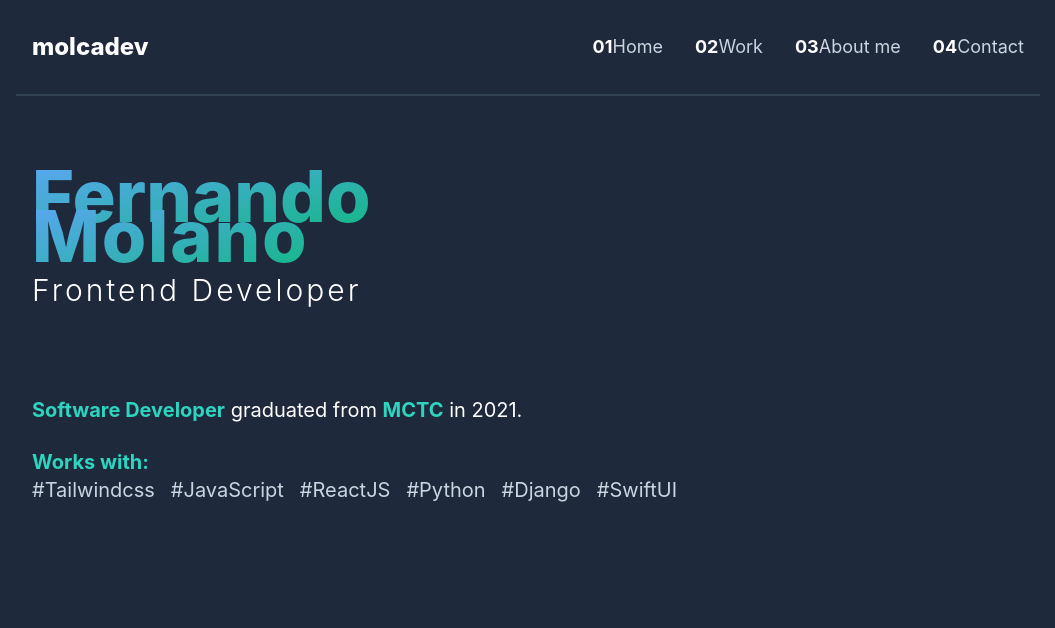
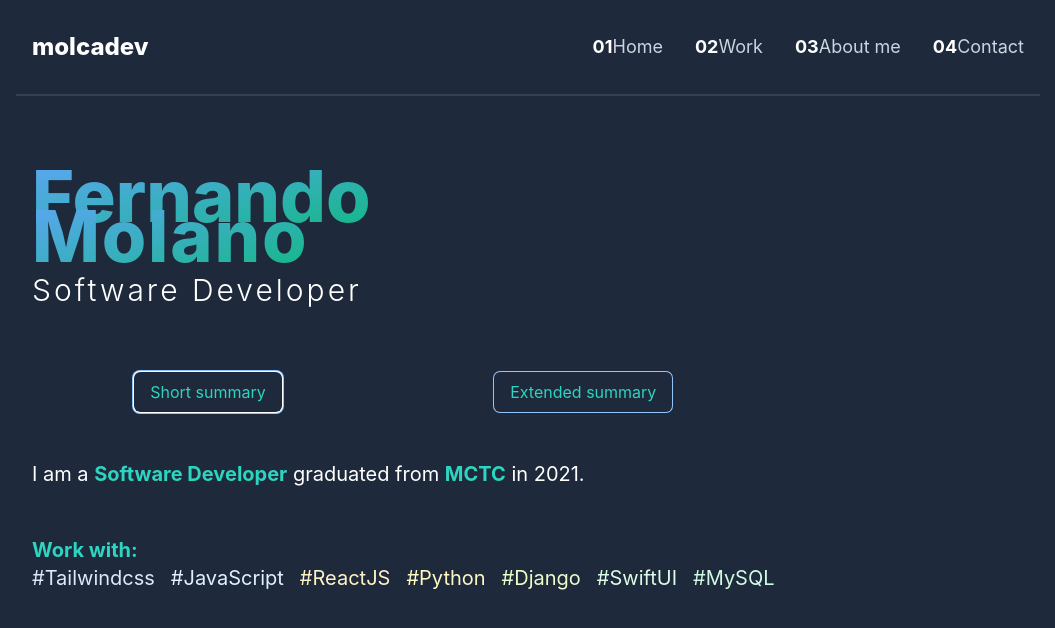
Before and after one commit to fermolanoc/fermolanoc.github.io, a React (Create React App) app: page / in a window 1280 px wide. Shown: the top 628 px of the page, without its empty margins (112-1167 px from the left). Built offline with nearby package versions, Linux system fonts and the light colour scheme.

Commit message:
[UPDATE] hero section including conditional rendering with short and extended summary version

```diff
--- /dev/null
+++ b/src/components/ExtendedSummary.js
@@ -0,0 +1,42 @@
+function ExtendedSummary() {
+  return (
+    <div className="mt-10 text-xl space-y-3">
+      <p>
+        I am a{" "}
+        <strong className="font-bold bg-clip-text text-transparent bg-teal-400">
+          Software Developer
+        </strong>{" "}
+        graduated from{" "}
+        <span className="bg-clip-text text-transparent bg-teal-400">MCTC</span>{" "}
+        in 2021.
+      </p>
+      <p>
+        Main focused on{" "}
+        <span className="text-cyan-400 font-semibold">
+          {" "}
+          Frontend Technologies
+        </span>
+        .
+      </p>
+      <p>
+        Becoming{" "}
+        <span className="text-cyan-400 font-semibold">
+          {" "}
+          Mobile Apps Developer{" "}
+        </span>
+        on December 2022.
+      </p>
+      <p>
+        Passion for{" "}
+        <span className="text-cyan-400 font-semibold"> photography </span> and{" "}
+        <span className="text-cyan-400 font-semibold"> tech gadgets</span>.
+      </p>
+      <p>
+        <span className="font-semibold"> Creative writer </span>
+        <span className="text-slate-500">(Won a contest once 🥇)</span>
+      </p>
+    </div>
+  );
+}
+
+export default ExtendedSummary;
--- a/src/components/Hero.js
+++ b/src/components/Hero.js
@@ -1,4 +1,9 @@
+import { useState } from "react";
+import ExtendedSummary from "./ExtendedSummary";
+import ShortSummary from "./ShortSummary";
+
 function Hero() {
+  const [summary, setSummary] = useState("Short");
   return (
     <div className="snap-start flex flex-col space-y-2 mt-16 px-4 h-screen items-start">
       <div>
@@ -13,33 +18,41 @@ function Hero() {
           </span>
         </div>
         <div class="text-left text-3xl font-light text-white tracking-widest">
-          Frontend Developer
+          Software Developer
         </div>
       </div>
       <div className="text-left text-white space-y-6">
-        <div className="mt-20 text-xl">
-          <p>
-            <strong className="font-bold bg-clip-text text-transparent bg-teal-400">
-              Software Developer
-            </strong>{" "}
-            graduated from{" "}
-            <strong className="font-bold bg-clip-text text-transparent bg-teal-400">
-              MCTC
-            </strong>{" "}
-            in 2021.
-          </p>
+        <div className="flex w-full items-center justify-around gap-2 mt-14 mb-12">
+          <button
+            onClick={() => setSummary("Short")}
+            className={`${
+              summary === "Short" ? "ring-offset-1" : "ring-offset-0"
+            } px-4 py-2 rounded-md text-teal-400 hover:ring-offset-1 ring-1 ring-blue-300 hover:-translate-y-0.5 ease-linear duration-300`}
+          >
+            Short summary
+          </button>
+          <button
+            onClick={() => setSummary("Extended")}
+            className={`${
+              summary === "Extended" ? "ring-offset-1" : "ring-offset-0"
+            } px-4 py-2 rounded-md text-teal-400 hover:ring-offset-1 ring-1 ring-blue-300 hover:-translate-y-0.5 ease-linear duration-300`}
+          >
+            Extended summary
+          </button>
         </div>
+        {summary === "Short" ? <ShortSummary /> : <ExtendedSummary />}
         <div className="text-xl">
-          <p className="font-bold bg-clip-text text-transparent bg-teal-400">
-            Works with:
+          <p className="mt-12 font-bold bg-clip-text text-transparent bg-teal-400">
+            Work with:
           </p>
           <div className="flex flex-wrap justify-start items-center gap-x-4">
-            <span className="text-slate-300">#Tailwindcss</span>
-            <span className="text-slate-300">#JavaScript</span>
-            <span className="text-slate-300">#ReactJS</span>
-            <span className="text-slate-300">#Python</span>
-            <span className="text-slate-300">#Django</span>
-            <span className="text-slate-300">#SwiftUI</span>
+            <span className="text-indigo-100">#Tailwindcss</span>
+            <span className="text-sky-100">#JavaScript</span>
+            <span className="text-amber-100">#ReactJS</span>
+            <span className="text-yellow-100">#Python</span>
+            <span className="text-lime-100">#Django</span>
+            <span className="text-green-100">#SwiftUI</span>
+            <span className="text-emerald-100">#MySQL</span>
           </div>
         </div>
       </div>
--- /dev/null
+++ b/src/components/ShortSummary.js
@@ -0,0 +1,19 @@
+function ShortSummary() {
+  return (
+    <div className="mt-10 text-xl">
+      <p>
+        I am a{" "}
+        <strong className="font-bold bg-clip-text text-transparent bg-teal-400">
+          Software Developer
+        </strong>{" "}
+        graduated from{" "}
+        <span className="font-bold bg-clip-text text-transparent bg-teal-400">
+          MCTC
+        </span>{" "}
+        in 2021.
+      </p>
+    </div>
+  );
+}
+
+export default ShortSummary;
```
